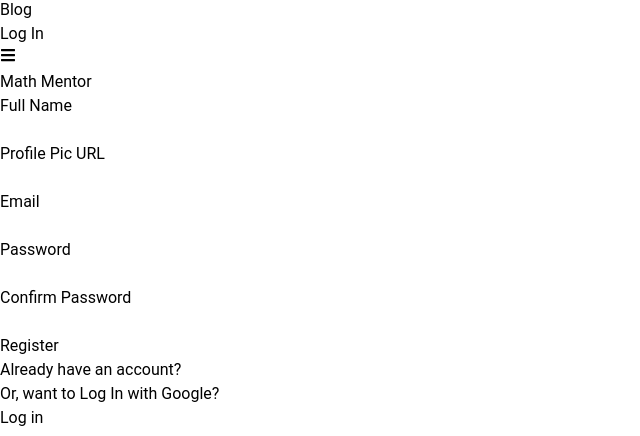
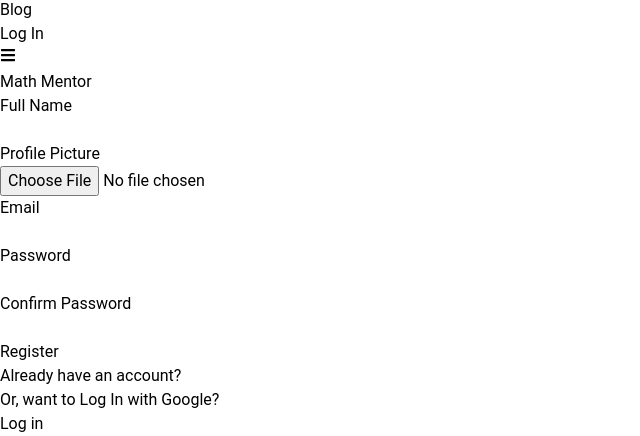
Before and after one commit to RaselParvejABC/math-mentor, a React (Create React App) app: page /register in a window 1280 px wide. Shown: the part 374-810 px from the top of the page, without its empty margins (0-640 px from the left). Built offline with nearby package versions, Linux system fonts and the light colour scheme; no server answers; what @material-tailwind/react would draw is missing.

Commit message:
Image successfully uploading to Imgbb

```diff
--- a/src/components/Register/Register.js
+++ b/src/components/Register/Register.js
@@ -33,7 +33,11 @@ const Register = () => {
   const from = location.state?.from?.pathname || "/";
 
   if (currentUserLoading) {
-    return null;
+    return (
+      <div className="flex flex-row justify-center mt-6">
+        <SpinnerDotted size="100" />
+      </div>
+    );
   }
 
   if (currentUserLoadingError) {
@@ -47,29 +51,34 @@ const Register = () => {
     return null;
   }
 
-  const handleSubmission = (event) => {
+  const handleSubmission = async (event) => {
     event.preventDefault();
     setError(null);
     if (password !== passwordConfirmed) {
       setError("Passwords don't Match");
       return;
     }
-    if (name.trim().length === 0) {
+    if (name?.trim().length === 0) {
       setError("Names cannot be empty!");
-      return;
-    }
-    if (photoURL.trim().length === 0) {
-      setError("PhotoURL cannot be empty!");
       return;
     }
     if (!EmailValidator.validate(email)) {
       setError("Email Format Incorrect!");
       return;
     }
-    if (password.length < 6) {
+    if (password?.length < 6) {
       setError("Password needs to be at least 6 Characters!");
       return;
     }
+
+    const formData = new FormData();
+    formData.append("key", process.env.REACT_APP_ImgBB_API_KEY);
+    formData.append("image", event.target.propic.files[0]);
+
+    await fetch("https://api.imgbb.com/1/upload", {
+      method: "POST",
+      body: formData,
+    });
     createUserWithEmailAndPassword(email, password)
       .then((user) => {
         setProfileNeedsUpdate(true);
@@ -87,7 +96,7 @@ const Register = () => {
           <h3 className="text-4xl font-bold text-blue-500">Math Mentor</h3>
         </div>
         <div className="w-full px-6 py-4 mt-6 overflow-hidden bg-white shadow-md sm:max-w-lg sm:rounded-lg">
-          <form>
+          <form onSubmit={handleSubmission}>
             <div>
               <label
                 htmlFor="name"
@@ -107,21 +116,21 @@ const Register = () => {
             </div>
             <div className="mt-4">
               <label
-                htmlFor="pic"
+                htmlFor="propic"
                 className="block text-sm font-medium text-gray-700 undefined"
               >
-                Profile Pic URL
+                Profile Picture
               </label>
               <div className="flex flex-col items-start">
                 <input
-                  onChange={(event) => setPhotoURL(event.target.value)}
-                  value={photoURL}
-                  type="text"
-                  name="pic"
-                  className="block w-full mt-1 border-gray-300 rounded-md shadow-sm focus:border-indigo-300 focus:ring focus:ring-indigo-200 focus:ring-opacity-50"
+                  required
+                  type="file"
+                  name="propic"
+                  className="pl-2 block w-full mt-1 border-gray-300 rounded-md shadow-sm focus:border-indigo-300 focus:ring focus:ring-indigo-200 focus:ring-opacity-50"
                 />
               </div>
             </div>
+
             <div className="mt-4">
               <label
                 htmlFor="email"
@@ -176,7 +185,7 @@ const Register = () => {
 
             <div className="flex items-center mt-4">
               <button
-                onClick={handleSubmission}
+                type="submit"
                 className="w-full px-4 py-2 tracking-wide text-white transition-colors duration-200 transform bg-blue-700 rounded-md hover:bg-blue-500 focus:outline-none focus:bg-blue-600"
                 disabled={updateLoading || loading}
               >
@@ -185,7 +194,7 @@ const Register = () => {
             </div>
           </form>
 
-          {(error || firebaseError) && (
+          {(error || firebaseError || updateError) && (
             <div className="mt-4 text-center text-red-500">
               {error || firebaseError.message}
             </div>
```
